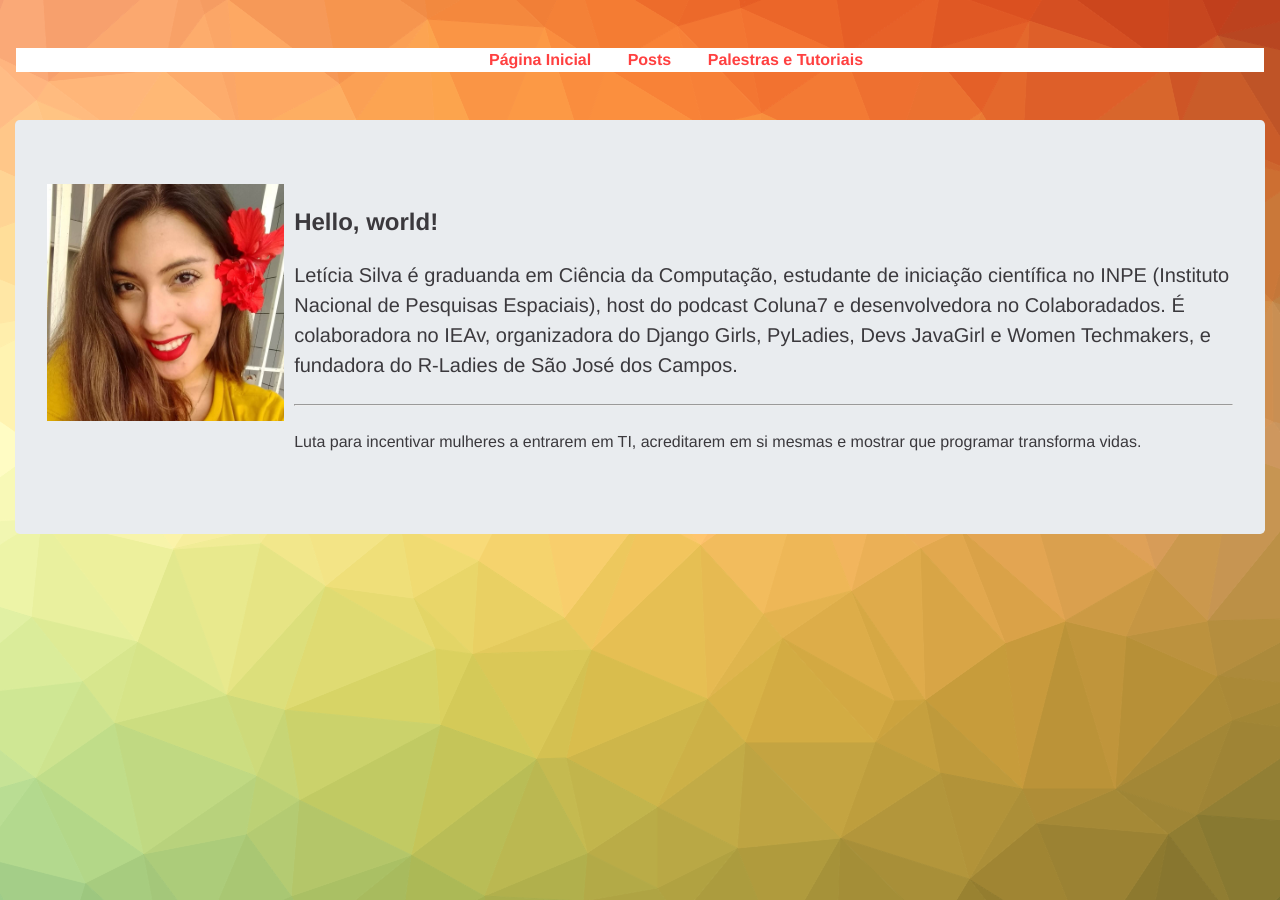
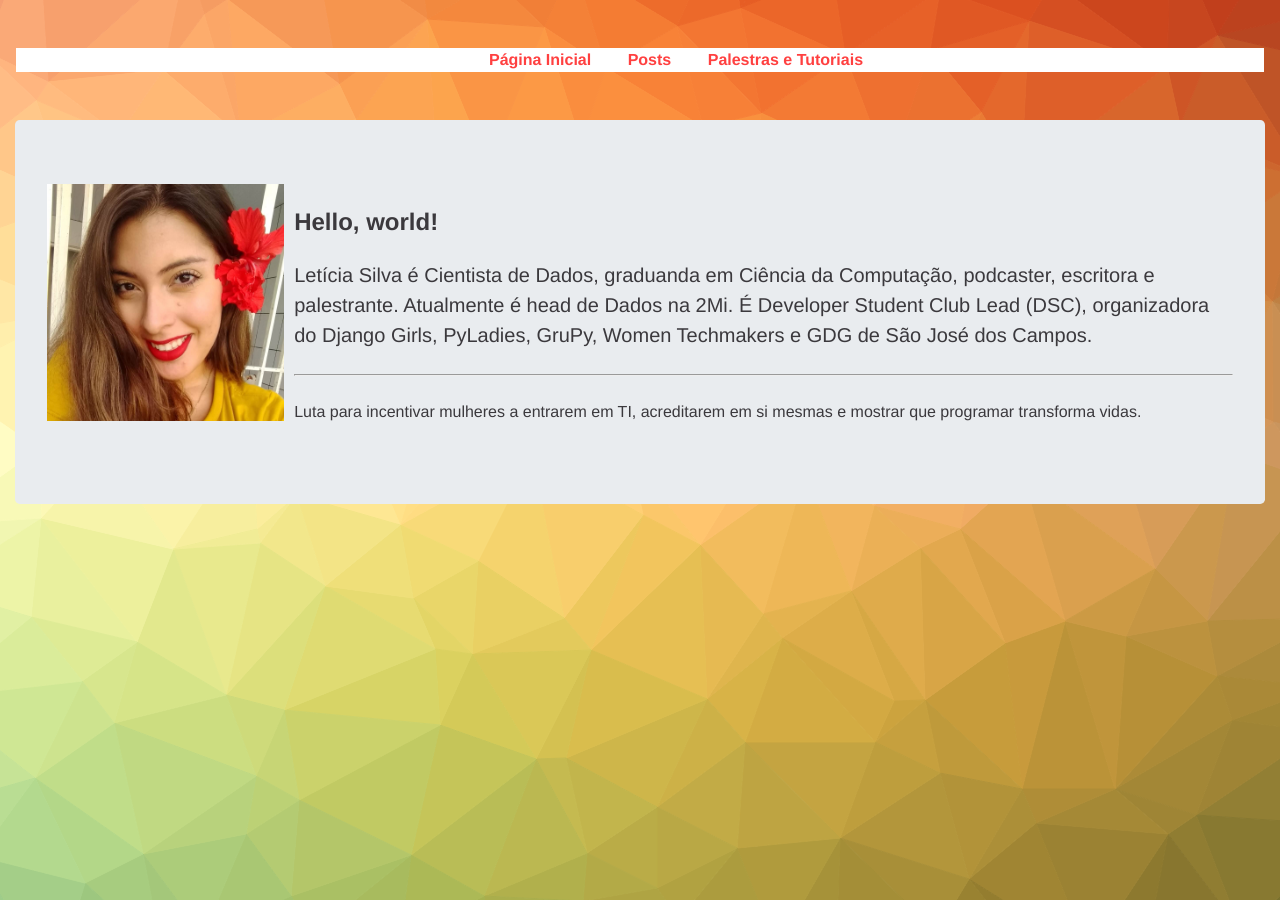
Before and after one commit to leticiadasilva/leticiadasilva.github.io, a Jekyll site: the page built from sobre.html, in a window 1280 px wide. Built offline with Jekyll 4.4.1, drawn with Linux system fonts in a browser that asks for light colours.

Commit message:
Atualizando dados

```diff
--- a/index.html
+++ b/index.html
@@ -29,7 +29,7 @@ layout: compress
 <div class="container">
     <header class="header">
         <h2>Letícia Silva</h2>
-        <h3><span>Graduanda em Ciência da Computação e Deva no <a href="https://colaboradados.github.io/">Colaboradados</a> <3 </span></h3>
+        <h3><span>Cientista de dados, palestrante, professora e podcaster <3 </span></h3>
 
           <div class="recent-home">
               <ul class="nav">
--- a/sobre.html
+++ b/sobre.html
@@ -50,7 +50,8 @@ layout: compress
         <img id="perfil" src="img/authors/leticia.jpg" class="mr-3" alt="Uma foto minha">
         <div class="media-body">
           <h2 class="lead-p">Hello, world!</h2>
-          <p class="lead">Letícia Silva é graduanda em Ciência da Computação, estudante de iniciação científica no INPE (Instituto Nacional de Pesquisas Espaciais), host do podcast Coluna7 e desenvolvedora no Colaboradados. É colaboradora no IEAv, organizadora do Django Girls, PyLadies, Devs JavaGirl e Women Techmakers, e fundadora do R-Ladies de São José dos Campos.</p>
+          <p class="lead">Letícia Silva é Cientista de Dados, graduanda em Ciência da Computação, podcaster, escritora e palestrante. Atualmente é head de Dados na 2Mi.
+            É Developer Student Club Lead (DSC), organizadora do Django Girls, PyLadies, GruPy, Women Techmakers e GDG de São José dos Campos.</p>
           <hr class="my-4">
           <p class="lead-p">Luta para incentivar mulheres a entrarem em TI, acreditarem em si mesmas e mostrar que programar transforma vidas.</p>
         </div>
```
Also changed, not shown: _posts/2020-08-02-não-sei.md (deleted, +0 -5 lines), palestras-tutoriais.html (+1 -8 lines).
